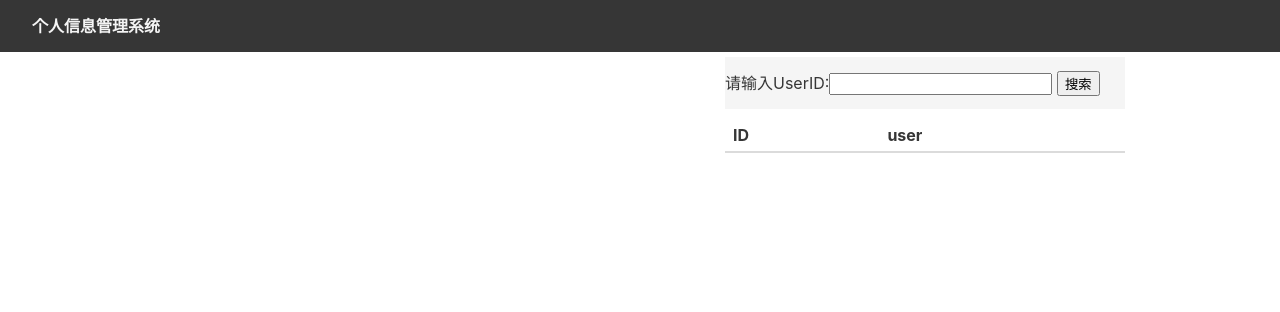
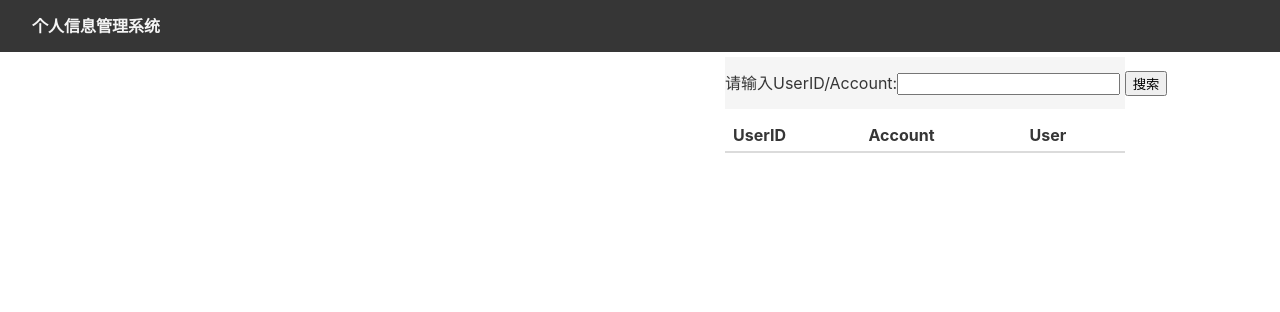
Before and after one commit to timeoutme/python, a Django app: page /search_userid/ in a window 1280 px wide; the page is wider, and only the part inside the window is pictured. Shown: the top 312 px of that part. Run offline with Django 3.2, Linux system fonts and the light colour scheme; lists and menus that the app fills with data are empty.

Commit message:
完成UserID和Account查询功能

```diff
--- a/account_manage/account_list/templates/search_userid.html
+++ b/account_manage/account_list/templates/search_userid.html
@@ -10,7 +10,7 @@
             <nav class="level navbar is-light" style="margin-top: 5px;">
 
                 <div class="level-item level-left">
-                    <div style="margin-right: 20px;">请输入UserID:<input class="text" value="" name="user_id">
+                    <div style="margin-right: 20px;">请输入UserID/Account:<input class="text" value="" name="user_id">
                     <input class=" is-link" type="submit" value="搜索"></div>
                 </div>
             </nav>
@@ -23,8 +23,9 @@
         <table class="table is-fullwidth is-narrow" style="margin-top: 10px;">
           <thead>
             <tr>
-              <th>ID</th>
-              <th>user</th>
+              <th>UserID</th>
+              <th>Account</th>
+              <th>User</th>
 
             </tr>
           </thead>
@@ -35,6 +36,7 @@
 
                 <tr >
                   <td>{{userid_obj.user_id}}</td>
+                  <td>{{userid_obj.account}}</td>
                   <td>{{userid_obj.user}}</td>
                 </tr>
 
--- a/account_manage/account_list/views.py
+++ b/account_manage/account_list/views.py
@@ -108,7 +108,11 @@ def search_userid(request):
             obj['user_id_data'] = user_id_obj
             return render(request, 'search_userid.html', obj)
         else:
-            return render(request, 'search_userid.html', {'err':'输入的userid有误'})
+            user_id_obj = Accounts.objects.filter(account=user_id)
+
+            obj = {}
+            obj['user_id_data'] = user_id_obj
+            return render(request, 'search_userid.html', obj)
 
 
 def logoutt(request):
```
Also changed, not shown: 1 other file.
